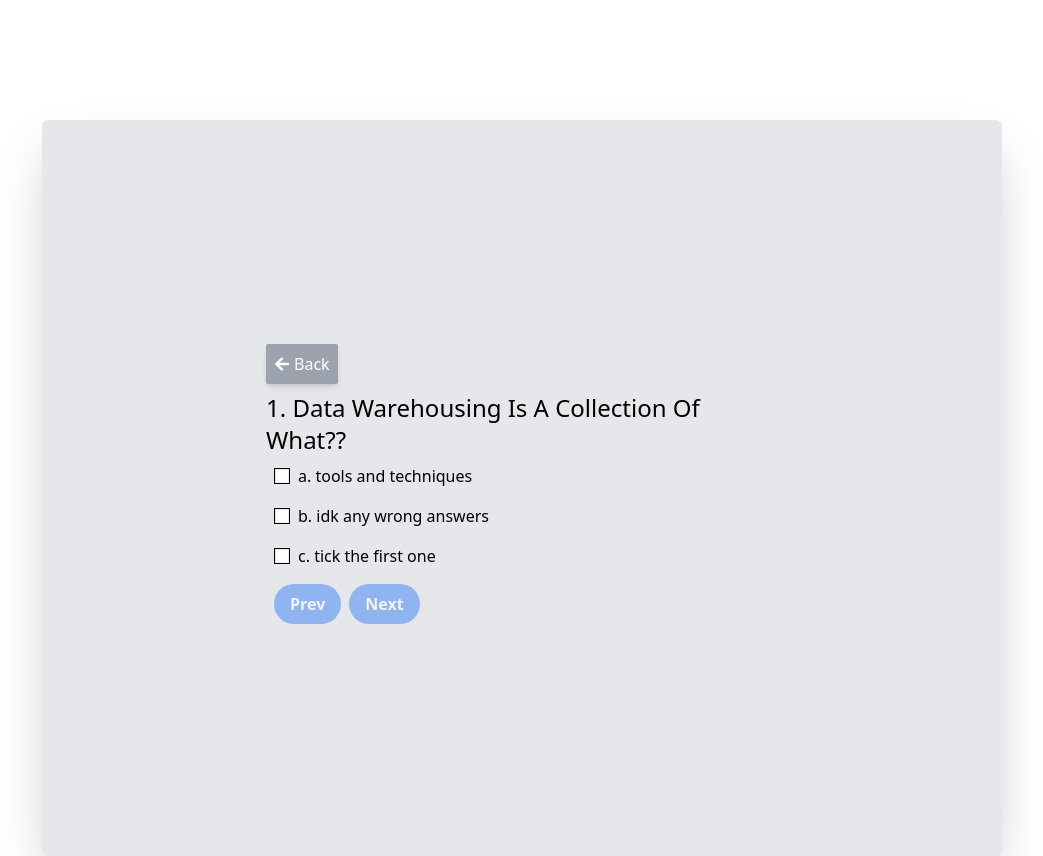
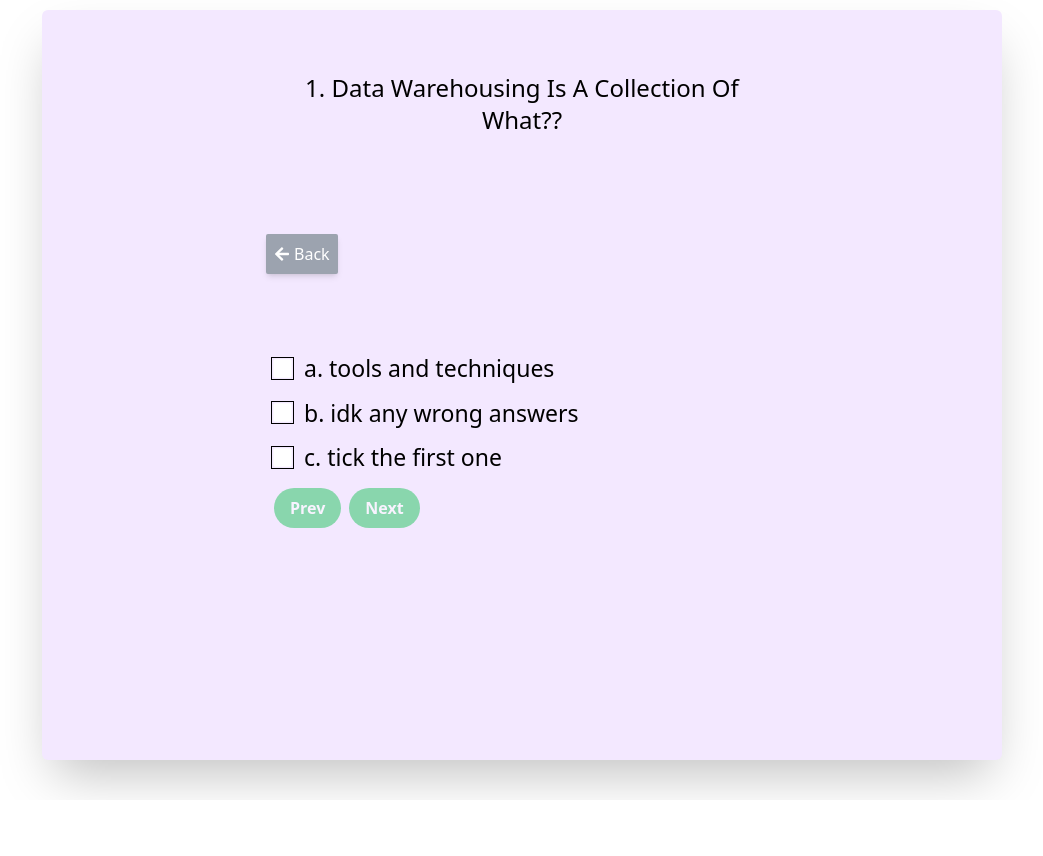
Before and after one commit to dev-9820/mp-quiz, a Next.js app: page /home in a window 1280 px wide. Both pictures are taken after a click on the button "Data Warehousing & Mining". Shown: the whole page, without its empty margins (118-1161 px from the left). After the commit the page ends 800 px from the top, so only its background shows below. Built offline with nearby package versions, Linux system fonts and the light colour scheme.

Commit message:
UI Changes again

```diff
--- a/components/ExerciseList/home.js
+++ b/components/ExerciseList/home.js
@@ -1,10 +1,10 @@
 export default function ExerciseList({ exercises, func }) {
     return (
         <>
-            <h2 className="exer">Pick an Exercise</h2>
+            <h2 >Pick an Exercise</h2>
             <ul>
                 {exercises.map((exercise) => (
-                    <li className="hover:text-blue-900" key={exercise.id}>
+                    <li type="list" key={exercise.id}>
                         <button onClick={() => func(exercise.id)}>
                             {exercise.title}
                         </button>
--- a/components/Question/Answers/Answer/home.js
+++ b/components/Question/Answers/Answer/home.js
@@ -3,7 +3,7 @@ export default function Answer(props) {
     return (
         <li>
             <button
-                className="p-2 flex items-center gap-2 hover:text-blue-900"
+                type="option"
                 onClick={() => answerQuestion(answerValue)}
             >
                 <span>{icon}</span>
--- a/components/Question/NavigationButton/home.js
+++ b/components/Question/NavigationButton/home.js
@@ -3,8 +3,8 @@ export default function NavigationButton({ state, moveQuestion }) {
 
     const buttonStyles = {
         disabled:
-            "bg-blue-500 text-white font-bold py-2 px-4 rounded-full opacity-50 cursor-not-allowed",
-        active: "bg-blue-500 hover:bg-blue-700 text-white font-bold py-2 px-4 rounded-full",
+            "bg-green-500 text-white font-bold py-2 px-4 rounded-full opacity-50 cursor-not-allowed",
+        active: "bg-green-400 hover:bg-green-800 text-white font-bold py-2 px-4 rounded-full",
     };
 
     const getButton = (direction) => {
--- a/pages/home.js
+++ b/pages/home.js
@@ -119,7 +119,7 @@ export default function Home({ exercises }) {
                 <title>SolveIT</title>
                 <meta name="description" content="Quiz app in next js" />
             </Head>
-            <div className="w-3/4 m-auto mt-[120px] bg-gray-200 p-56 rounded-md shadow-2xl">
+            <div className="w-3/4 m-auto mt-[10px] bg-purple-100 p-56 rounded-md shadow-2xl">
                 <main className="">
                     {!isExerciseShown ? (
                         <ExerciseList
--- a/styles/Home.module.css
+++ b/styles/Home.module.css
@@ -140,7 +140,7 @@
     filter: invert(1);
   }
 }
-exer
+.list
 {
-  font-size: 30px ;
+  font-size: xx-large;
 }
--- a/styles/globals.css
+++ b/styles/globals.css
@@ -10,7 +10,7 @@
 	margin: auto;
 	width: 500px;
 	padding: 20px;
-	background-color: #f4d9f6;
+	background-color: #eed8ff;
 	border-radius: 10px;
 	box-shadow: 0 0 5px #000000;
 }
@@ -86,7 +86,7 @@ button[type="register1"]
 	border-radius: 10px;
 	font-size: 16px;
 	cursor: pointer;
-	transition: 0.3s;
+	transition: 0.2s;
 	margin-bottom: 15px;
 	margin-left: 25%;
 
@@ -99,7 +99,7 @@ button[type="register2"]
 	border-radius: 10px;
 	font-size: 16px;
 	cursor: pointer;
-	transition: 0.3s;
+	transition: 0.2s;
 	margin-bottom: 15px;
 	margin-left: 30%;
 
@@ -145,3 +145,32 @@ button[type="register2"]:hover {
 	margin: 100px;
 	background-color: #39d03e;
 }
+h2{
+	font-size: 45px;
+	text-align: center;
+	transform: translateY(-210px);
+}
+li[type="list"]
+{
+	font-size: 25px;
+
+}
+li[type="list"]:hover
+{
+
+	color: #3cdb2a;
+	text-shadow: 2px 2px 10px black;
+	transition: 0.2s;
+
+}
+button[type="option"]{
+	padding: 5px;
+	display: flex;
+	align-items: center;
+	gap:10px;
+	font-size: 23px
+}
+
+button[type="option"]:hover{
+	color:#3cdb2a
+}
```
